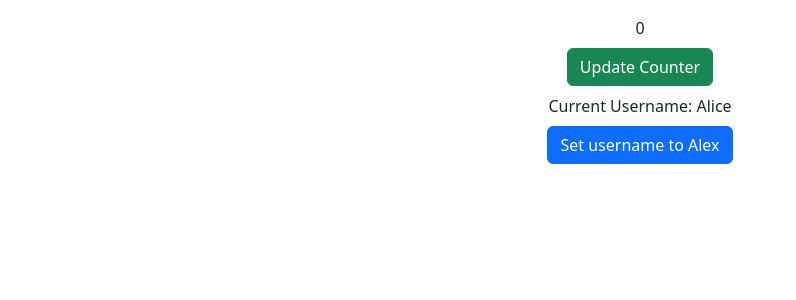
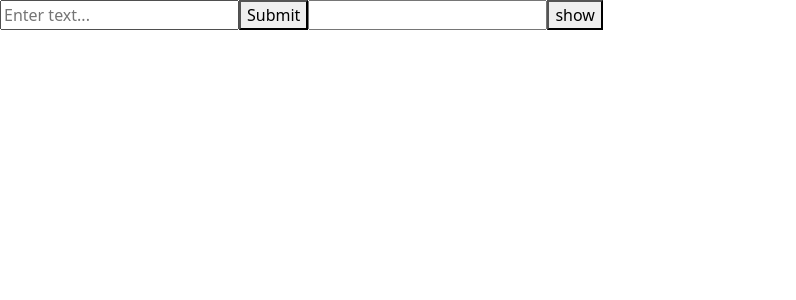
Before and after one commit to mern-trainer/Hari-MERN, a React (Vite) app in the folder ReactJS/app/: page / in a window 1280 px wide. Shown: the top 300 px of the page, without its empty margins (0-796 px from the left). Built offline with nearby package versions, Linux system fonts and the light colour scheme.

Commit message:
state - form

```diff
--- a/ReactJS/app/src/App.jsx
+++ b/ReactJS/app/src/App.jsx
@@ -1,45 +1,7 @@
-// state -> An object for handle the data of a component
-// Hooks -> Function for handle states and life cycles of a component.
-
-import { useState } from "react"
-
-// useState() -> It is a hook.
-// It is a function.
-// It returns an array.
-// It has two elements.
-// 1. state variable
-// 2. function to update the state variable
+import { Form } from "./pages/Form";
 
 const App = () => {
-
-    const [counter, setCounter] = useState(0)
-    const [username, setUsername] = useState("Alice")
-
-    const handleAgeUpdate = () => {
-        setCounter((c) => c + 1)
-        setCounter((c) => c + 1)
-        setCounter((c) => c + 1)
-        setCounter((c) => c + 1)
-        setCounter((c) => c + 1)
-    }
-
-    // if (10 < 20) {
-    //     // true
-    // } else {
-    //     // false
-    // }
-    // // condn ? true : false;
-    // const res = 10 < 20 ? "10 is less than 20" : false;
-    // console.log(res);
-
-    return <div className="p-3 d-flex gap-2 flex-column align-items-center">
-        <div>{counter}</div>
-        <button onClick={handleAgeUpdate} className="btn btn-success">Update Counter</button>
-        <div>Current Username: {username}</div>
-        <button className="btn btn-primary" onClick={() => {
-            setUsername(username == "Alice" ? "Alex" : "Alice")
-        }}>Set username to {username == "Alice" ? "Alex" : "Alice"}</button>
-    </div>
+    return <Form />
 }
 
 export default App;
--- /dev/null
+++ b/ReactJS/app/src/pages/Form.jsx
@@ -0,0 +1,22 @@
+import { useState } from "react";
+
+export const Form = () => {
+    const [input, setInput] = useState("")
+    const [list, setList] = useState([])
+    const [hide, setHide] = useState(true)
+    const handleSubmit = () => {
+        // console.log(input)
+        setList([...list, input])
+        setInput("")
+    }
+    return <div>
+        <input type="password" placeholder="Enter text..." value={input} onChange={(event) => {
+            setInput(event.target.value)
+        }} />
+        <button onClick={handleSubmit}>Submit</button>
+        {list.join(", ")}
+
+        <input type={hide ? "password" : "text"} />
+        <button onClick={() => setHide(h => !h)}>{hide ? "show" : "hide"}</button>
+    </div>
+};
```
Also changed, not shown: ReactJS/app/src/pages/State.jsx (added, +32 -0 lines).
